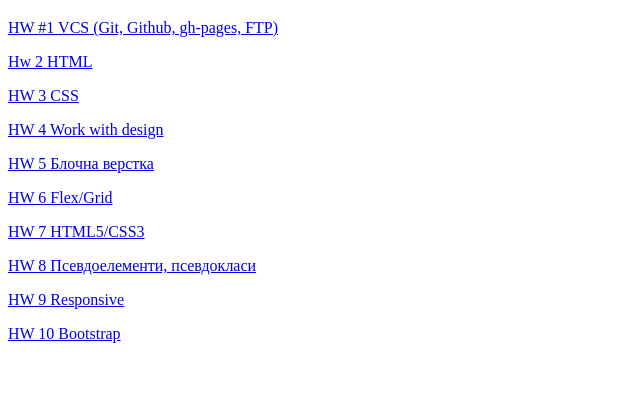
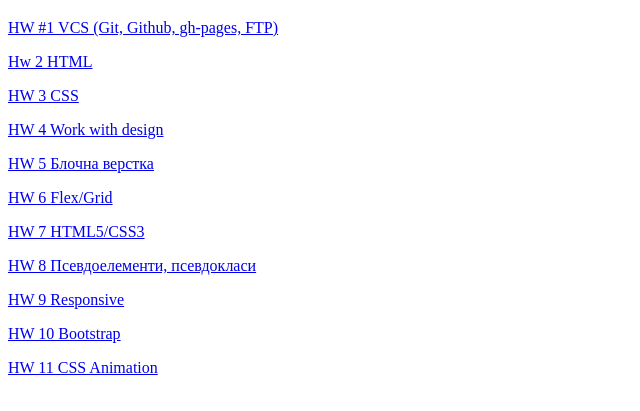
Before and after one commit to oleh-domshynskyi/cursor-homeworks, a plain HTML site: page index.html in a window 1280 px wide. Shown: the part 61-472 px from the top of the page, without its empty margins (0-640 px from the left). Drawn offline with Linux system fonts and the light colour scheme.

Commit message:
add link to homework 11

```diff
--- a/index.html
+++ b/index.html
@@ -34,5 +34,8 @@
 	<p>
 	   <a href="./Homework 10/">HW 10 Bootstrap</a>
 	</p>
+	<p>
+	   <a href="./Homework 11/">HW 11 CSS Animation</a>
+	</p>
 </body>
 </html>
```
